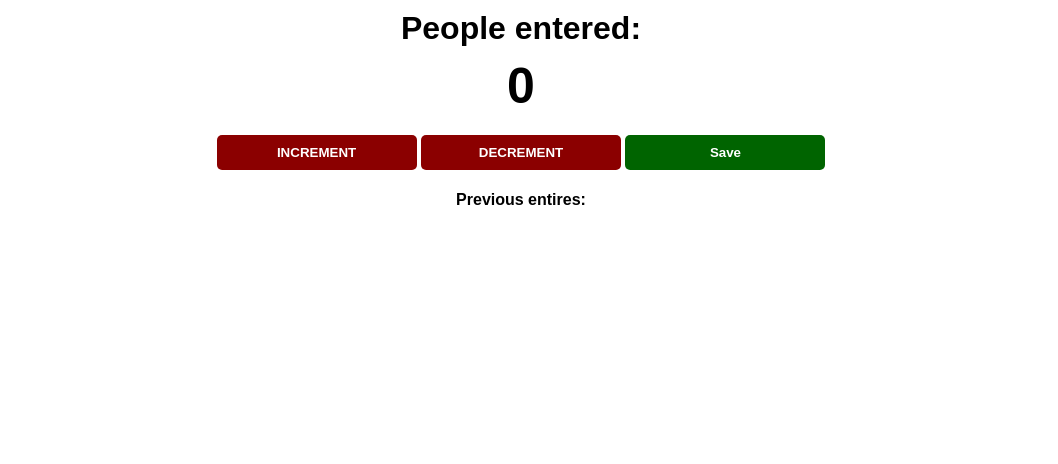
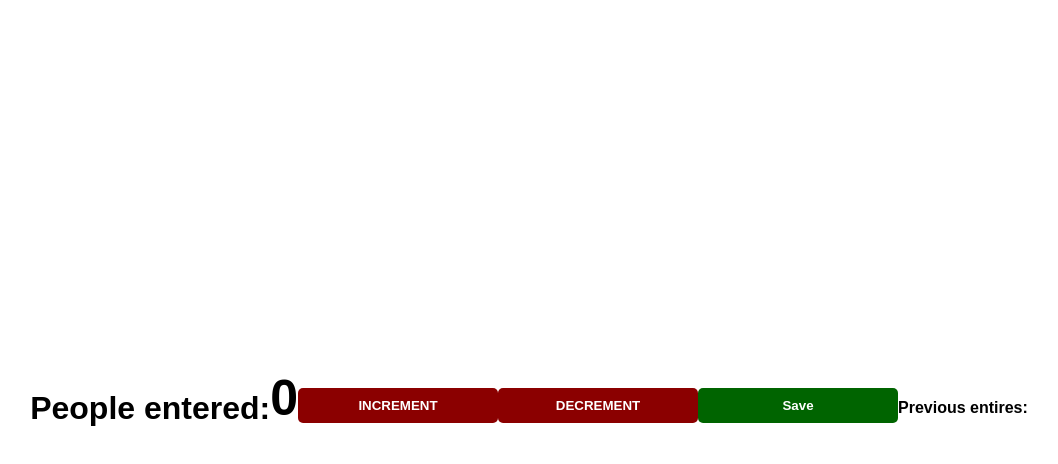
Before and after one commit to Sheregar24/inc-dec-counter-js, a website: page index.html in a window 1280 px wide. Shown: the whole page, without its empty margins (119-1177 px from the left). Drawn offline with Linux system fonts and the light colour scheme.

Commit message:
display changes

```diff
--- a/style.css
+++ b/style.css
@@ -4,6 +4,11 @@ body {
   font-family: sans-serif;
   font-weight: bold;
   text-align: center;
+  height:100vh;
+  width:100%;
+  display:flex;
+  justify-content:center;
+  align-items:center;
 }
 
 h1 {
```
